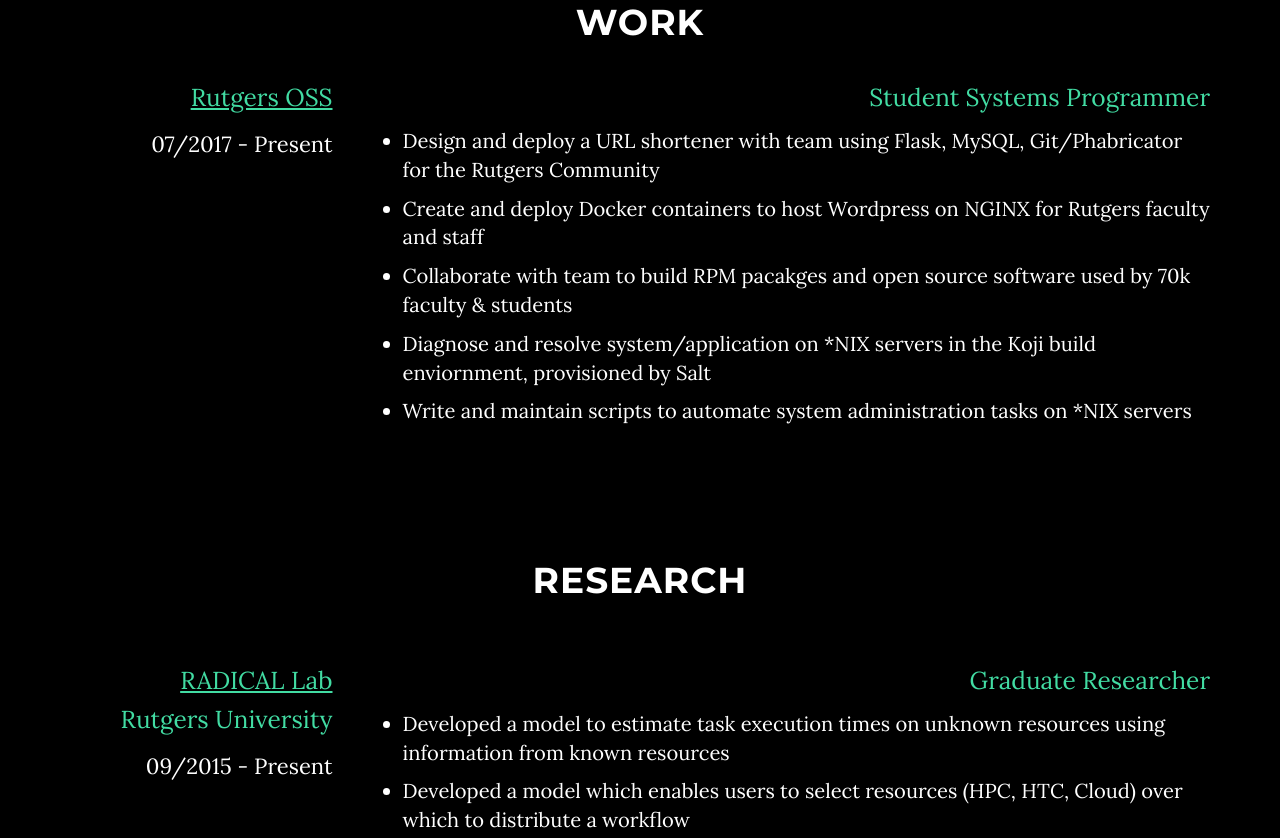
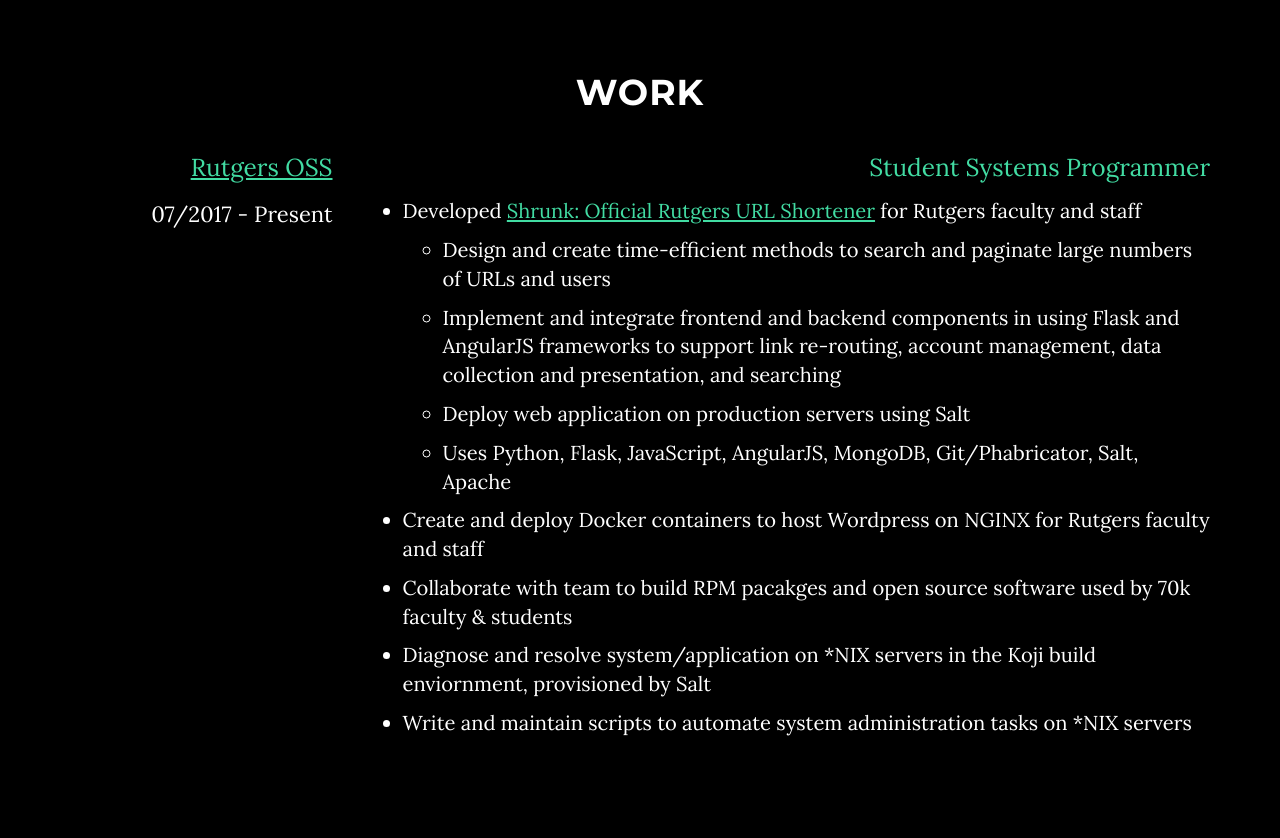
Before and after one commit to mingtaiha/iamhating, a website: page index.html in a window 1280 px wide. Shown: the part 1975-2813 px from the top of the page. Drawn offline with nearby package versions, Linux system fonts and the light colour scheme; some packages are replaced by stand-ins of ours.

Commit message:
updating

```diff
--- a/css/grayscale.css
+++ b/css/grayscale.css
@@ -283,6 +283,10 @@
     margin-bottom: 10px;
 }
 
+ul .sublist{
+    font-size: 100%;
+}
+
 .emphasize {
     color: #42DCA3;
 }
--- a/index.html
+++ b/index.html
@@ -109,7 +109,8 @@
                 <p>Hey there, I'm Ming! I'm a graduate student studying Computer Engineering at <a class="text-link" href="http://www.ece.rutgers.edu/">Rutgers University</a>. I also work as a developer for <a class="text-link" href="http://oss.rutgers.edu/">Rutgers OSS</a>. Outside of my research, you can find me working on projects I find meaningful, or you can find me watching cooking videos.</p>
                 <br>
                 <p><a class="text-link" href="https://www.youtube.com/watch?v=5uXIPhxL5XA">Gordon Ramsay</a> is my spirit animal.</p>
-                <p><span class="emphasize">Skills: </span>Python, C/C++, JavaScript, HTML/CSS, Bash, Docker, Git, Phabricator, MongoDB, MySQL</p>
+                <p><span class="emphasize">Languages: </span>Python, C/C++, JavaScript, HTML/CSS, Bash</p>
+                <p><span class="emphasize">Tools: </span>Docker, Git, Phabricator, MongoDB, MySQL</p>
             </div>
         </div>
     </section>
@@ -127,9 +128,15 @@
                 </div>
                 <div class="col-lg-9 text-left">
                     <p class="entry-header text-right">Student Systems Programmer</p>
-                    <ul class="entry-list">
-                        <li>Design and deploy a URL shortener with team using Flask, MySQL, Git/Phabricator for the Rutgers Community
+                    <ul>
+                        <li>Developed <a class="text-link" href="https://github.com/oss/shrunk">Shrunk: Official Rutgers URL Shortener</a> for Rutgers faculty and staff
                         </li>
+                            <ul class="entry-list sublist">
+                                <li>Design and create time-efficient methods to search and paginate large numbers of URLs and users</li>
+                                <li>Implement and integrate frontend and backend components in using Flask and AngularJS frameworks to support link re-routing, account management, data collection and presentation, and searching</li>
+                                <li>Deploy web application on production servers using Salt</li>
+                                <li>Uses Python, Flask, JavaScript, AngularJS, MongoDB, Git/Phabricator, Salt, Apache</li>
+                            </ul>
                         <li>Create and deploy Docker containers to host Wordpress on NGINX for Rutgers faculty and staff
                         </li>
                         <li>Collaborate with team to build RPM pacakges and open source software used by 70k faculty &amp; students
@@ -152,7 +159,7 @@
                     <div class="col-lg-9 text-left">
                         <p class="entry-header text-right">Graduate Researcher</p>
                         <ul class="entry-list">
-                            <li>Developed a model to estimate task execution times on unknown resources using information from known resources
+                            <li>Proposed a model to estimate task execution times on unknown resources using information from known resources
                             </li>
                             <li>Developed a model which enables users to select resources (HPC, HTC, Cloud) over which to distribute a workflow
                             </li>
```
Also changed, not shown: 1 other file.
